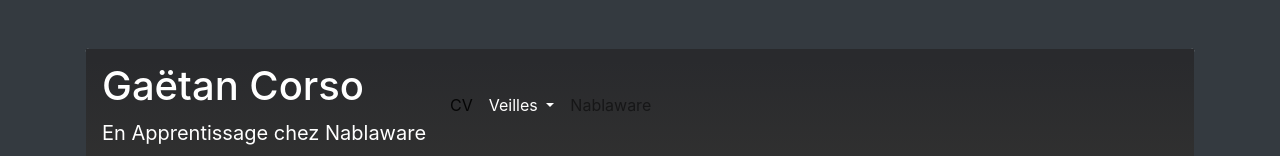
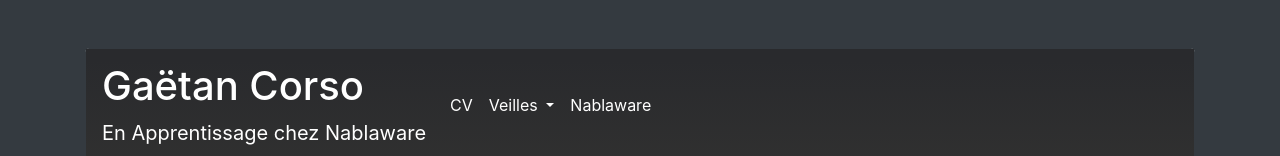
Before and after one commit to Gafloyd/gaetancorso.github.io, a website: page index-bis.html in a window 1280 px wide. Shown: the top 156 px of the page. Drawn offline with nearby package versions, Linux system fonts and the light colour scheme.

Commit message:
Update index-bis.html

```diff
--- a/index-bis.html
+++ b/index-bis.html
@@ -57,7 +57,7 @@
                     <div class="collapse navbar-collapse " id="navbarNavDropdown">
                         <ul class="navbar-nav ">
                             <li class="nav-item active ">
-                                <a class="nav-link" href="index-bis.html.html">CV</a>
+                                <a class="nav-link text-white" href="index-bis.html.html">CV</a>
                             </li>
                             <li class="nav-item dropdown ">
                                 <a class="nav-link dropdown-toggle text-white" href="#" id="navbarDropdownMenuLink" role="button" data-toggle="dropdown" aria-haspopup="true" aria-expanded="false">
@@ -71,7 +71,7 @@
 
                             </li>
                             <li class="nav-item">
-                                <a class="nav-link" href=" entreprise.html"> Nablaware </a>
+                                <a class="nav-link text-white" href=" entreprise.html"> Nablaware </a>
                             </li>
                         </ul>
                     </div>
```
